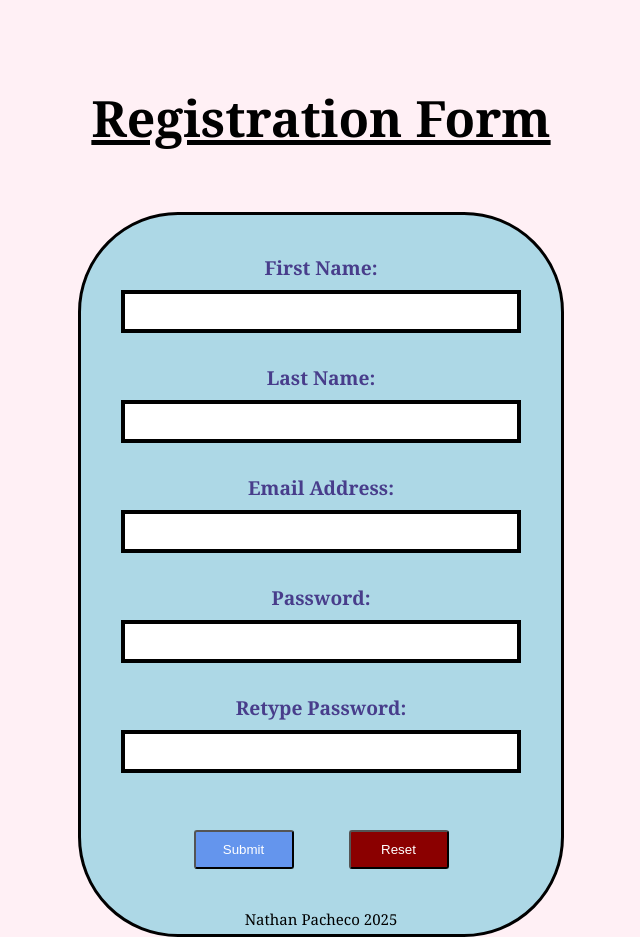
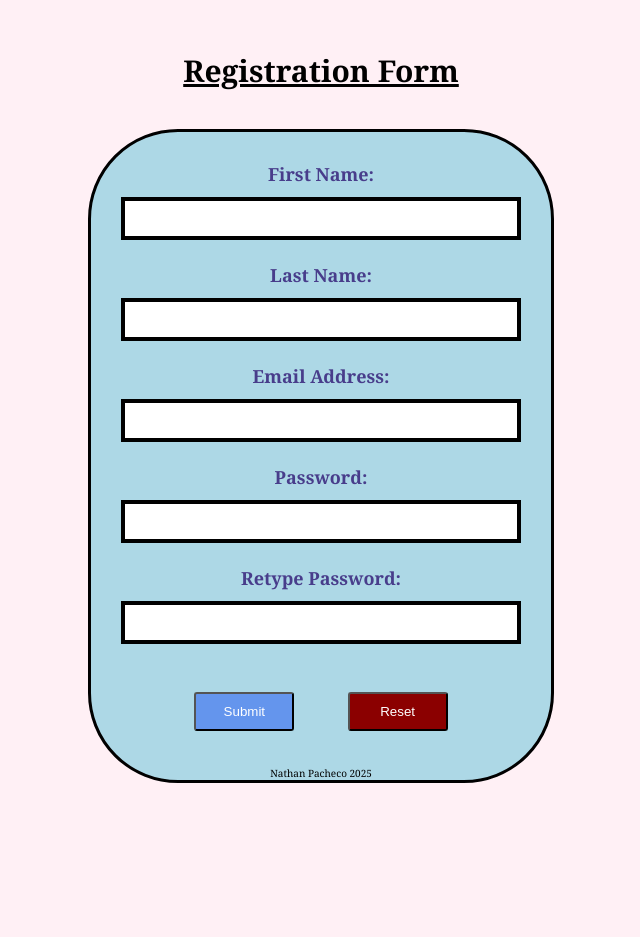
Before and after one commit to nnayfin/css-fundamentals, a plain HTML site: page index.html in a window 1280 px wide. Shown: the whole page, without its empty margins (319-959 px from the left). After the commit the page ends 813 px from the top, so only its background shows below. Drawn offline with Linux system fonts and the light colour scheme.

Commit message:
Update style.css
tweaked size

```diff
--- a/style.css
+++ b/style.css
@@ -1,19 +1,19 @@
 body{
     font-family:Cambria, Cochin, Georgia, Times, 'Times New Roman', serif;
-    font-size: larger;
+    font-size: 80%;
     color:black;
     text-align: center;
     font-weight: 900;
     background-color: lavenderblush;
-    padding: 50px;
+    padding: 30px;
     margin: 0;
 }
 
 
 form{
     background-color: lightblue;
-    padding: 40px;
-    border-radius: 100px;
+    padding: 30px;
+    border-radius: 90px;
     border: 3px solid black;
     width: 400px;
     margin: 0 auto;
@@ -21,7 +21,7 @@ form{
 
 
 h1{
-    font-size: 50px;
+    font-size: 30px;
     font-weight: 600;
     text-align: center;
 }
@@ -72,13 +72,14 @@ form label{
     color: darkslateblue;
     font-weight: 700;
     line-height: 25px;
+    font-size: large;
 }
 
 footer{
     font-family: Cambria, Cochin, Georgia, Times, 'Times New Roman', serif;
-    font-size: 15px;
+    font-size: 10px;
     text-align: center;
     font-weight: 400;
-    margin-bottom: -50px;
+    margin-bottom: -40px;
 
 }
```
